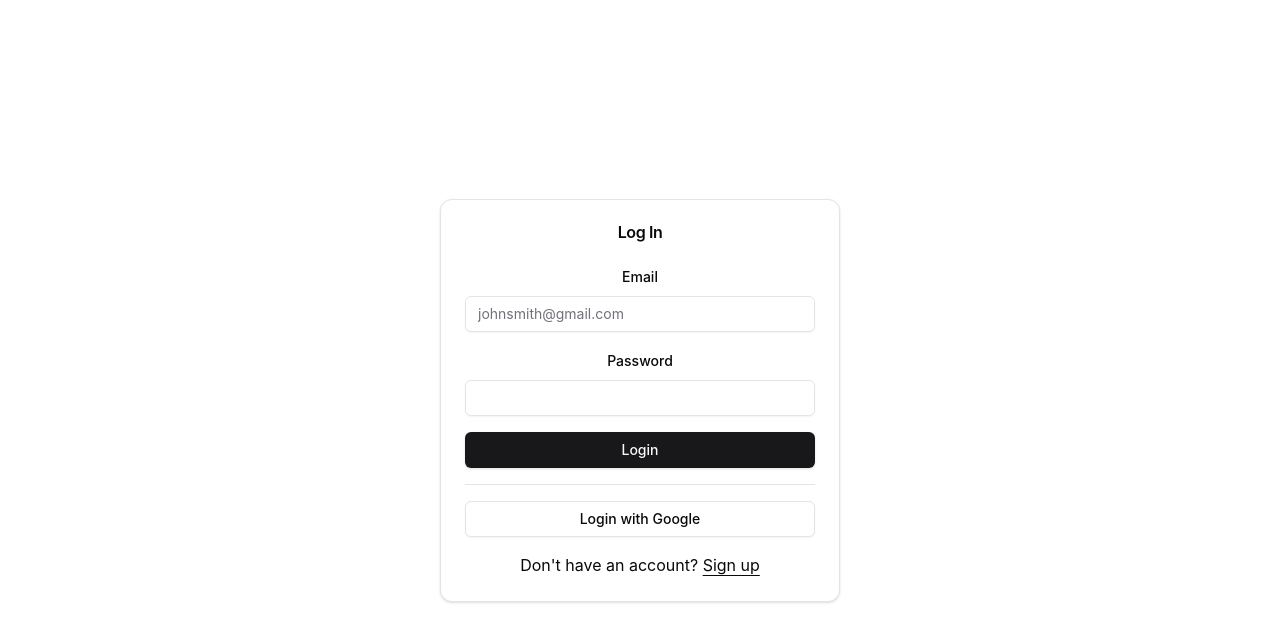
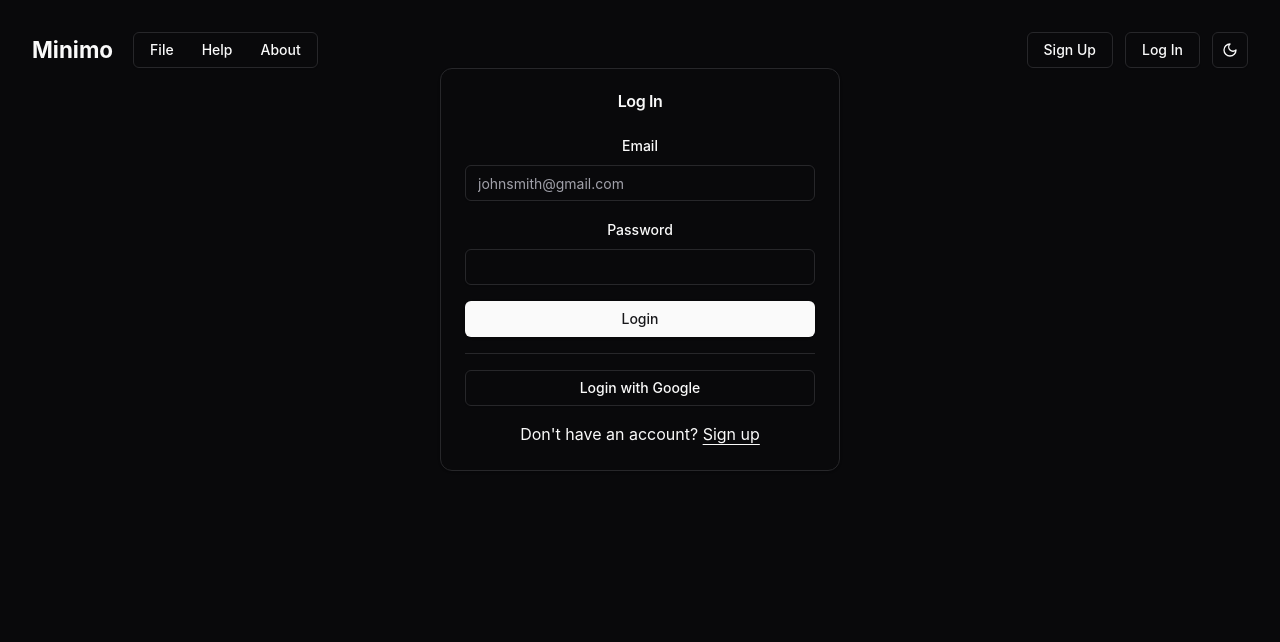
Before and after one commit to jackchealdang/minimo, a React (Vite) app: page /todo-supabase/login in a window 1280 px wide. Shown: the top 642 px of the page. Built offline with nearby package versions, Linux system fonts and the light colour scheme; no server answers.

Commit message:
fix Dark Mode; add Layout

```diff
--- a/src/App.tsx
+++ b/src/App.tsx
@@ -6,16 +6,20 @@ import { Toaster } from './components/ui/sonner'
 import './App.css';
 import { HomePage } from './pages/HomePage/HomePage'
 import { LoginPage } from "./pages/LoginPage/LoginPage";
-
+import { SignupPage } from "./pages/SignupPage/SignupPage";
+import { ThemeProvider } from "./components/theme-provider";
 
 function App() {
   return (
     <>
+    <ThemeProvider defaultTheme='dark' storageKey="vite-ui-theme">
         <Routes>
           <Route path="todo-supabase" element={<HomePage />}/>
           <Route path="todo-supabase/login" element={<LoginPage/>}/>
+          <Route path="todo-supabase/signup" element={<SignupPage/>}/>
         </Routes>
       <Toaster />
+    </ThemeProvider>
     </>
   )
 }
--- a/src/components/LogInForm/LogInForm.tsx
+++ b/src/components/LogInForm/LogInForm.tsx
@@ -8,6 +8,7 @@ import { toast } from "sonner";
 import { useSupabase } from "@/contexts/SupabaseContext";
 import { GoogleLogin } from "../GoogleLogin/GoogleLogin";
 import { Separator } from "../ui/separator";
+import { Link } from "react-router-dom";
 
 const formSchema = z.object({
     email: z.string().email(),
@@ -84,7 +85,7 @@ export function LogInForm({closeParentDialog}: Props){
         <GoogleLogin/>
         <div className="text-center">
             Don't have an account?{" "}
-            <a href="#" className="underline underline-offset-4">Sign up</a>
+            <Link relative="route" to='todo-supabase/signup' className="underline underline-offset-4">Sign up</Link>
         </div>
         </div>
     )
--- a/src/main.tsx
+++ b/src/main.tsx
@@ -3,7 +3,6 @@ import { createRoot } from 'react-dom/client'
 import './index.css'
 import App from './App.tsx'
 import { QueryClient, QueryClientProvider } from '@tanstack/react-query'
-import { ThemeProvider } from 'next-themes'
 import { AuthProvider } from './contexts/AuthContext.tsx'
 import { SupabaseProvider } from './contexts/SupabaseContext.tsx'
 import { BrowserRouter as Router } from 'react-router-dom'
@@ -12,7 +11,6 @@ const queryClient = new QueryClient();
 
 createRoot(document.getElementById('root')!).render(
   <StrictMode>
-    <ThemeProvider defaultTheme='dark' storageKey="vite-ui-theme">
       <QueryClientProvider client={queryClient}>
         <SupabaseProvider>
           <AuthProvider>
@@ -22,6 +20,5 @@ createRoot(document.getElementById('root')!).render(
           </AuthProvider>
         </SupabaseProvider>
       </QueryClientProvider>
-    </ThemeProvider>
   </StrictMode>,
 )
--- a/src/pages/HomePage/HomePage.tsx
+++ b/src/pages/HomePage/HomePage.tsx
@@ -1,12 +1,13 @@
-import Navbar from "@/components/Navbar/Navbar";
 import Todo from "@/components/Todo/Todo";
+import { MainLayout } from "../MainLayout/MainLayout";
 
 export function HomePage() {
 
     return (
         <>
-            <Navbar/>
+        <MainLayout>
             <Todo/>
+        </MainLayout>
         </>
     )
 }
--- a/src/pages/LoginPage/LoginPage.tsx
+++ b/src/pages/LoginPage/LoginPage.tsx
@@ -1,9 +1,11 @@
 import { Card, CardContent, CardHeader, CardTitle } from "@/components/ui/card";
 import { LogInForm } from "../../components/LogInForm/LogInForm";
+import { MainLayout } from "../MainLayout/MainLayout";
 
 export function LoginPage() {
 
     return (
+        <MainLayout>
         <div className="flex w-full h-full items-center justify-center">
             <Card className="w-[400px]">
                 <CardHeader>
@@ -14,5 +16,6 @@ export function LoginPage() {
                 </CardContent>
             </Card>
         </div>
+        </MainLayout>
     )
 }
--- /dev/null
+++ b/src/pages/MainLayout/MainLayout.tsx
@@ -0,0 +1,23 @@
+import Navbar from "@/components/Navbar/Navbar"
+import { ReactNode } from "react"
+
+interface Props {
+    children: ReactNode
+}
+
+export function MainLayout({children}: Props) {
+
+    return (
+        <div>
+            <header>
+                <Navbar/>
+            </header>
+            <main>
+                {children}
+            </main>
+            <footer>
+
+            </footer>
+        </div>
+    )
+}
--- /dev/null
+++ b/src/pages/SignupPage/SignupPage.tsx
@@ -0,0 +1,20 @@
+import { Card, CardContent, CardHeader, CardTitle } from '@/components/ui/card';
+import { SignUpForm } from '../../components/SignUpForm/SignUpForm';
+import { MainLayout } from '../MainLayout/MainLayout';
+
+export function SignupPage() {
+  return (
+    <MainLayout>
+    <div className='flex w-full h-full items-center justify-center'>
+      <Card className='w-[400px]'>
+        <CardHeader>
+          <CardTitle>Log In</CardTitle>
+        </CardHeader>
+        <CardContent>
+          <SignUpForm />
+        </CardContent>
+      </Card>
+    </div>
+    </MainLayout>
+  );
+}
```
